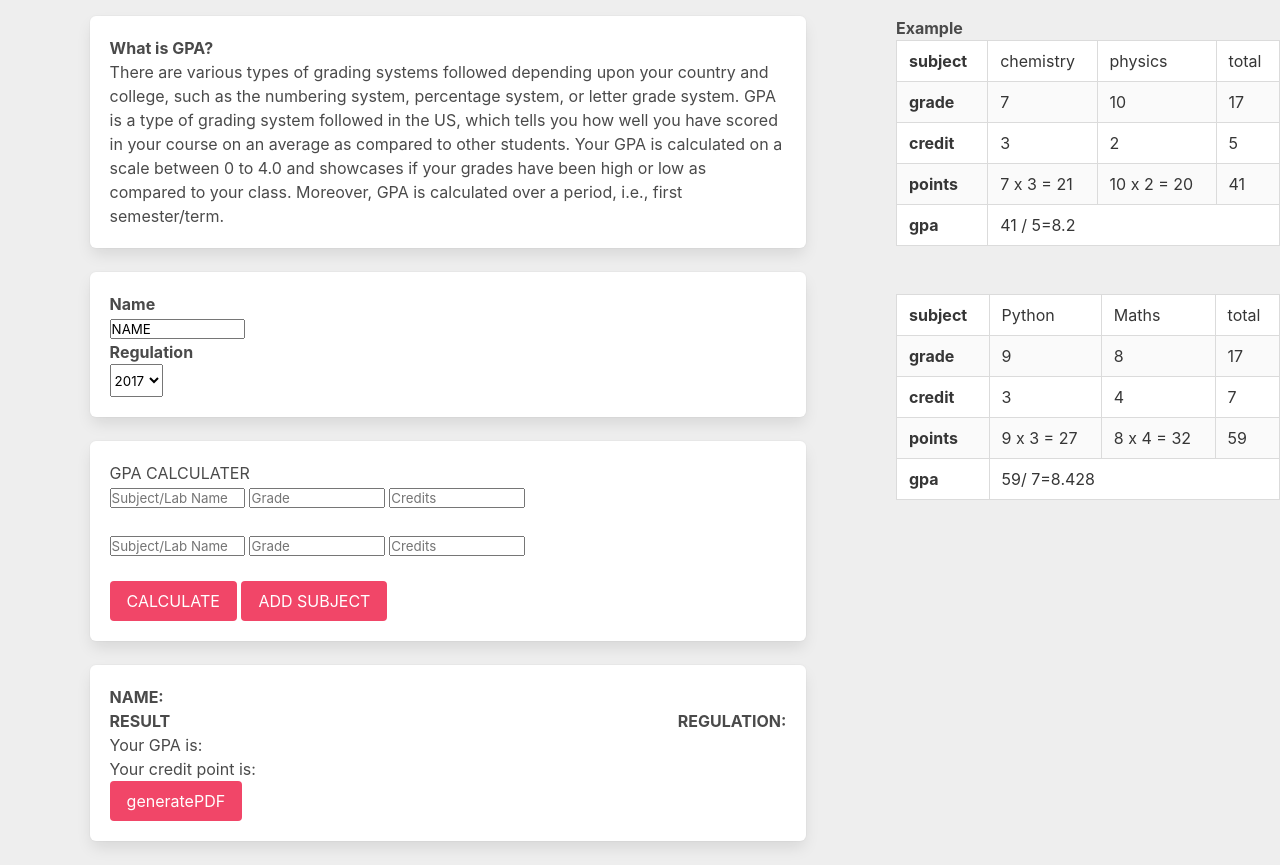
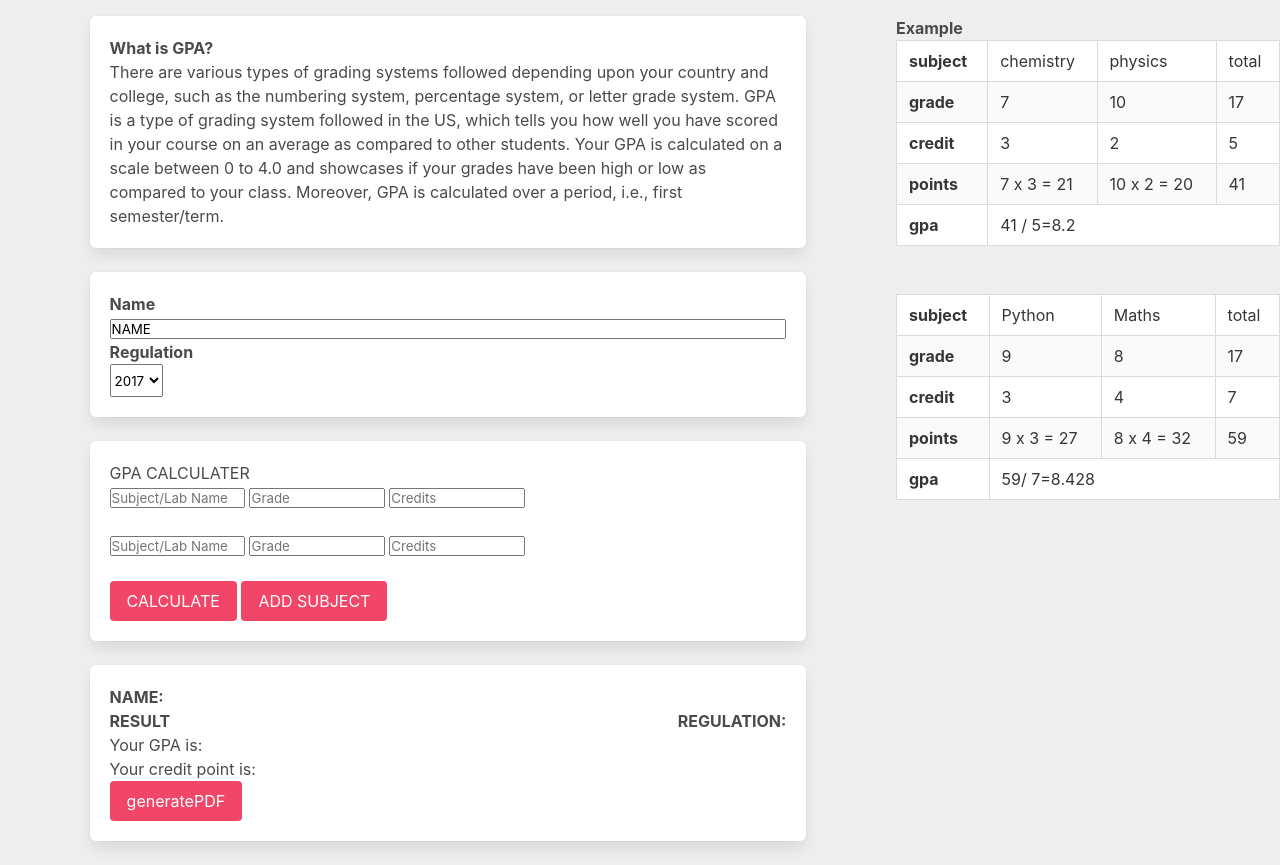
Before and after one commit to Muthuram05/Gpa_Calculater, a plain HTML site: page index.html in a window 1280 px wide. Shown: the part 64-929 px from the top of the page. Drawn offline with nearby package versions, Linux system fonts and the light colour scheme; a script that the page names is missing.

Commit message:
little changes

```diff
--- a/index.css
+++ b/index.css
@@ -47,7 +47,7 @@ input{
       }
       input{
         width: 30%;
-    }
+      }
 
 
 
--- a/index.html
+++ b/index.html
@@ -73,8 +73,8 @@
       </p>
       </div>
       <div class="box">
-        <p class='has-text-weight-bold' >Name</p>
-        <input type="text" placeholder="Name" id="name" value="NAME">
+        <p class='has-text-weight-bold'>Name</p>
+        <input type="text" placeholder="Name" id="name" value="NAME"  style="width: 100%;">
         <p class='has-text-weight-bold'>Regulation</p>
         <select class="select" id="year">
           <option value="2013">2013</option>
```
